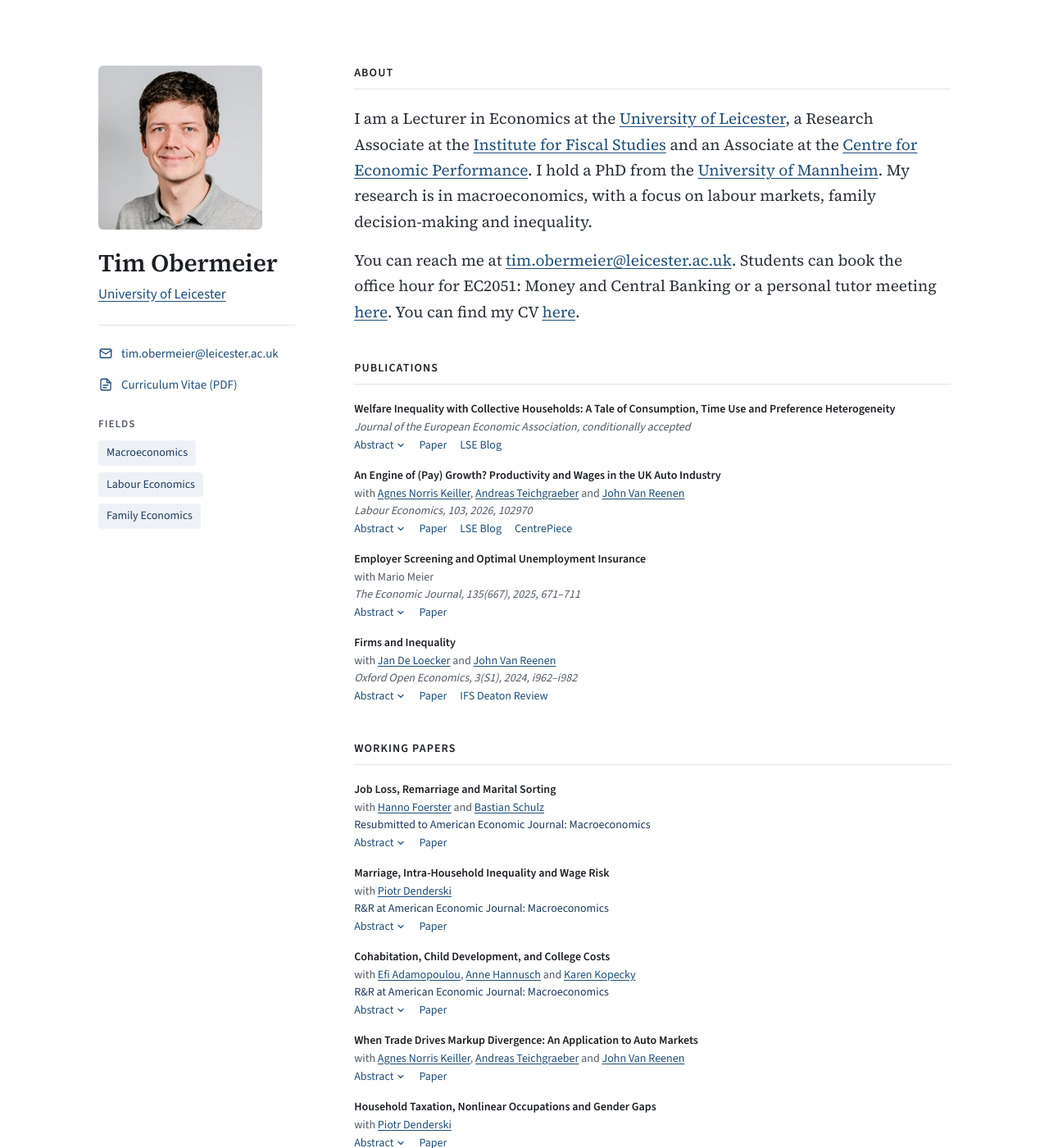
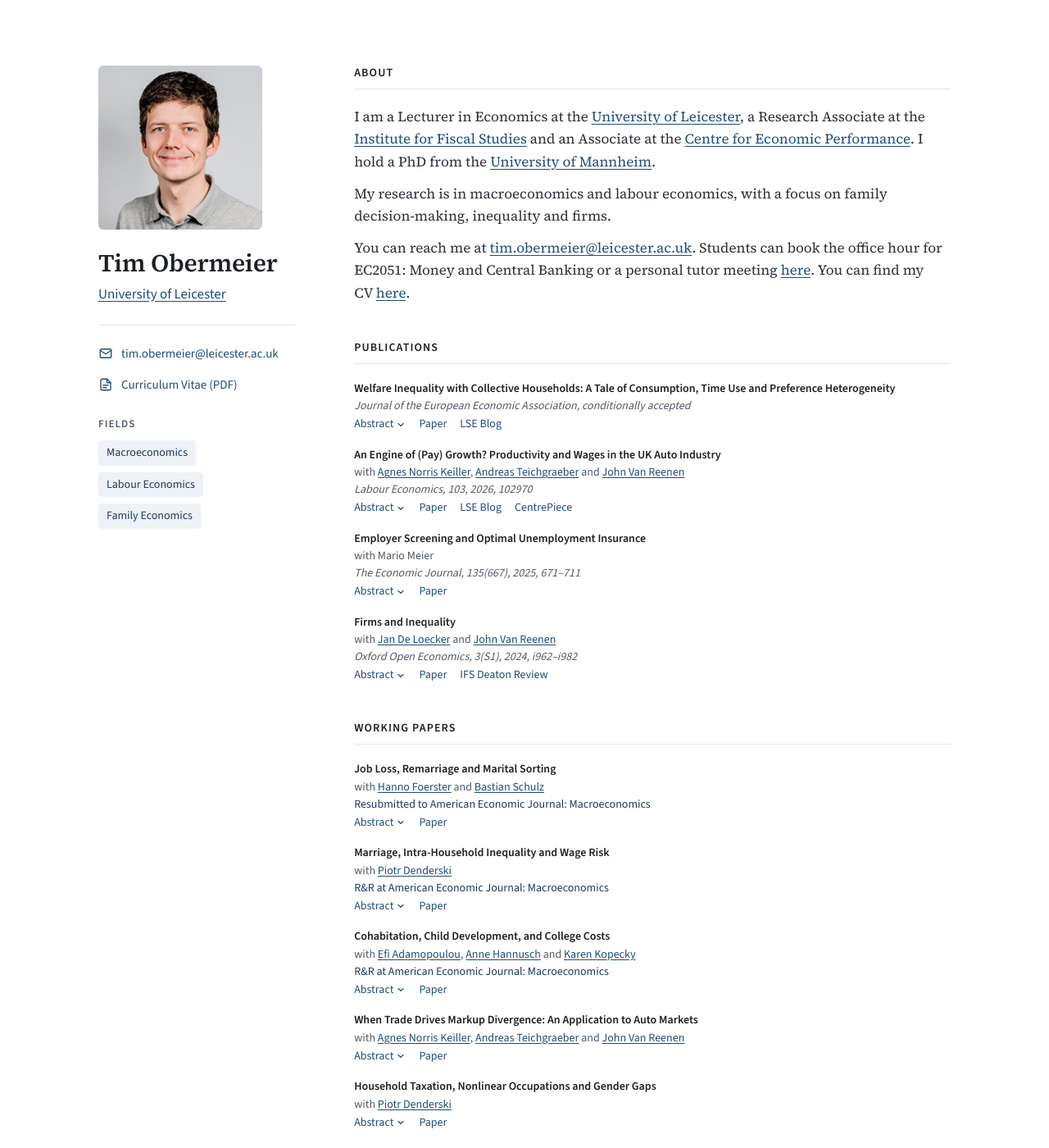
Before and after one commit to timobermeier/timobermeier.github.io, a Jekyll site: the page built from index.html, in a window 1280 px wide and 1400 px high. Shown: the whole window at 82% size. Built offline with Jekyll 4.4.1, drawn with Linux system fonts in a browser that asks for light colours.

Commit message:
About: smaller text, updated research focus (#7)
* Slightly smaller About text (19px -> 17px)

Co-Authored-By: Claude Opus 5.5 <noreply@anthropic.com>
Claude-Session: https://claude.ai/code/session_01UFbgWnbV2xVd8YxFu3KQxf

* Research focus on its own line, updated wording

Co-Authored-By: Claude Opus 5.5 <noreply@anthropic.com>
Claude-Session: https://claude.ai/code/session_01UFbgWnbV2xVd8YxFu3KQxf

* Research sentence as its own paragraph (even spacing)

Co-Authored-By: Claude Opus 5.5 <noreply@anthropic.com>
Claude-Session: https://claude.ai/code/session_01UFbgWnbV2xVd8YxFu3KQxf

---------

Co-authored-by: Tim Obermeier <timobermeier@users.noreply.github.com>
Co-authored-by: Claude Opus 5.5 <noreply@anthropic.com>

```diff
--- a/_config.yml
+++ b/_config.yml
@@ -1,6 +1,6 @@
 # Site settings
 title: Tim Obermeier
-description: Lecturer in Economics at the University of Leicester. Research in macroeconomics, labour markets, family decision-making and inequality.
+description: Lecturer in Economics at the University of Leicester. Research in macroeconomics and labour economics, with a focus on family decision-making, inequality and firms.
 url: "https://timobermeier.github.io"
 baseurl: ""
 lang: en-GB
--- a/assets/css/site.css
+++ b/assets/css/site.css
@@ -59,7 +59,7 @@ a:hover { color: var(--accent-dark); }
 .section { margin-bottom: 44px; }
 .section:last-child { margin-bottom: 0; }
 .section-title { margin: 0 0 20px; padding-bottom: 10px; border-bottom: 1px solid var(--line); font-size: 14px; font-weight: 600; line-height: 1.3; letter-spacing: 0.08em; text-transform: uppercase; color: var(--ink); }
-.lead { font-family: var(--serif); font-size: 19px; line-height: 1.65; color: var(--ink-2); max-width: 680px; margin: 0 0 16px; }
+.lead { font-family: var(--serif); font-size: 17px; line-height: 1.6; color: var(--ink-2); max-width: 680px; margin: 0 0 12px; }
 .section p { max-width: 720px; }
 
 .btn-toggle { display: inline-flex; align-items: center; gap: 3px; padding: 0; border: 0; background: none; font: inherit; font-weight: 500; color: var(--accent); cursor: pointer; }
--- a/index.html
+++ b/index.html
@@ -6,7 +6,8 @@ redirect_from:
 ---
 <section class="section" id="about">
   <h2 class="section-title">About</h2>
-  <p class="lead">I am a Lecturer in Economics at the <a href="https://le.ac.uk/school-of-business">University of Leicester</a>, a Research Associate at the <a href="https://www.ifs.org.uk">Institute for Fiscal Studies</a> and an Associate at the <a href="https://cep.lse.ac.uk">Centre for Economic Performance</a>. I hold a PhD from the <a href="https://www.vwl.uni-mannheim.de/en/about/">University of Mannheim</a>. My research is in macroeconomics, with a focus on labour markets, family decision-making and inequality.</p>
+  <p class="lead">I am a Lecturer in Economics at the <a href="https://le.ac.uk/school-of-business">University of Leicester</a>, a Research Associate at the <a href="https://www.ifs.org.uk">Institute for Fiscal Studies</a> and an Associate at the <a href="https://cep.lse.ac.uk">Centre for Economic Performance</a>. I hold a PhD from the <a href="https://www.vwl.uni-mannheim.de/en/about/">University of Mannheim</a>.</p>
+  <p class="lead">My research is in macroeconomics and labour economics, with a focus on family decision-making, inequality and firms.</p>
   <p class="lead">You can reach me at <a href="mailto:{{ site.author.email }}">{{ site.author.email }}</a>. Students can book the office hour for EC2051: Money and Central Banking or a personal tutor meeting <a href="https://outlook.office.com/bookwithme/user/c014e3fbd6944ca59792ce0c1abe007b@leicester.ac.uk?anonymous&amp;ismsaljsauthenabled&amp;ep=plink">here</a>. You can find my CV <a href="{{ site.author.cv | relative_url }}">here</a>.</p>
 </section>
 
```
